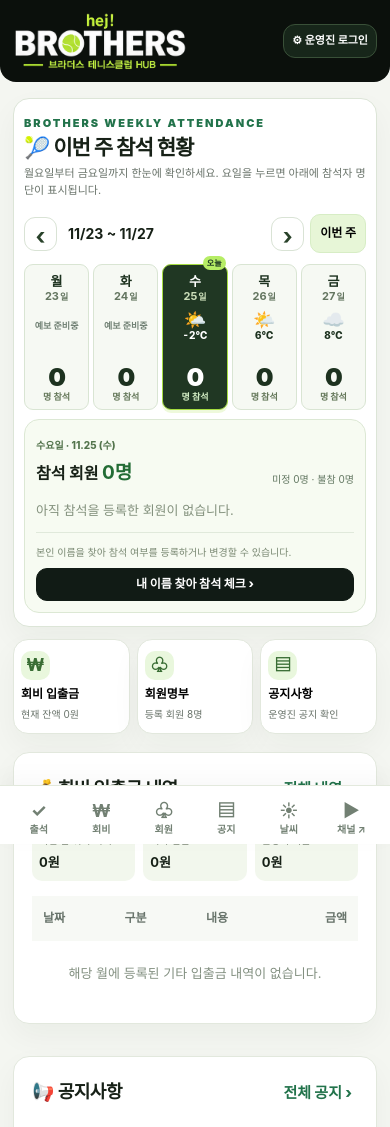
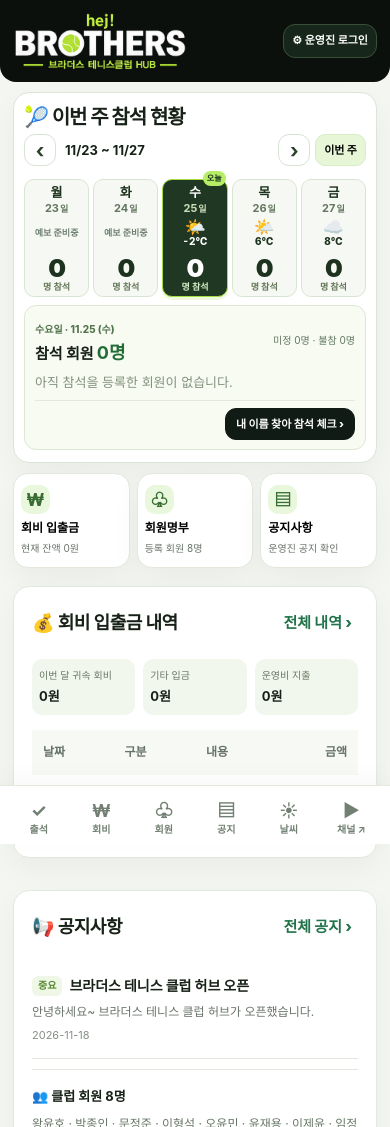
Before and after one commit to drfoods/brotherstc, a plain HTML site: page index.html in a window 390 px wide. Shown: the top 1127 px of the page. Drawn offline with Linux system fonts and the light colour scheme.

Commit message:
Update styles.css

```diff
--- a/styles.css
+++ b/styles.css
@@ -431,3 +431,155 @@
   .weekly-board .weekly-day > .weekday { font-size: 12px; }
   .weekly-board .weekly-day .day-count { font-size: 23px; }
 }
+/* BROTHERS TC HUB v22 — mobile first-screen attendance compact layout
+   Append AFTER v18/v21 rules at the end of styles.css.
+   Keep desktop unchanged; preserve five weekday columns, morning weather,
+   attendance totals, today badge, and selected-day member names.
+*/
+@media (max-width: 760px) {
+  /* Make the top bar smaller without hiding club branding or login. */
+  .site-top {
+    height: 62px;
+    padding-top: 6px;
+    padding-bottom: 6px;
+    margin-bottom: 10px;
+  }
+  .site-top .brand-logo { width: 164px; max-height: 46px; }
+  .site-top .account { font-size: 11px; padding: 7px 8px; }
+
+  /* Remove repeated explanatory text on phones; keep the actual heading. */
+  .weekly-board {
+    padding: 12px 10px 12px;
+    margin-bottom: 10px;
+  }
+  .weekly-board .week-head {
+    gap: 5px;
+    margin-bottom: 7px;
+  }
+  .weekly-board .week-head .eyebrow { display: none; }
+  .weekly-board .week-head h1 {
+    font-size: 20px;
+    line-height: 1.22;
+    margin: 0;
+  }
+  .weekly-board .week-head p { display: none; }
+  .weekly-board .week-ctrl {
+    width: 100%;
+    gap: 5px;
+    margin: 0;
+    justify-content: space-between;
+    align-items: center;
+  }
+  .weekly-board .week-ctrl strong { font-size: 13px; margin: 0 auto 0 4px; }
+  .weekly-board .week-arrow {
+    width: 32px; height: 32px; flex: 0 0 32px;
+    font-size: 20px;
+  }
+  .weekly-board .week-today { padding: 6px 8px; font-size: 11px; min-height: 32px; }
+
+  /* Five compact daily tiles with every data field still visible. */
+  .weekly-board .weekly-scroll { overflow: visible; padding: 6px 0 0; }
+  .weekly-board .weekly-grid {
+    display: grid;
+    grid-template-columns: repeat(5, minmax(0, 1fr));
+    min-width: 0;
+    gap: 4px;
+  }
+  .weekly-board .weekly-day {
+    height: 118px;
+    min-height: 118px;
+    padding: 5px 1px 5px;
+    border-radius: 10px;
+    justify-content: flex-start;
+    overflow: visible;
+  }
+  .weekly-board .weekly-day > .weekday {
+    font-size: 13px;
+    line-height: 1.13;
+  }
+  .weekly-board .weekly-day > .day-date {
+    font-size: 11px;
+    line-height: 1.1;
+    margin-top: 2px;
+  }
+  .weekly-board .weekly-day > .bro-7am {
+    height: 32px;
+    min-height: 32px;
+    margin: 3px 0 1px;
+    gap: 0;
+    flex-shrink: 0;
+    width: 100%;
+  }
+  .weekly-board .weekly-day .bro-7am-emoji {
+    font-size: 17px;
+    line-height: 1;
+  }
+  .weekly-board .weekly-day .bro-7am-temp { font-size: 10px; line-height: 1.1; }
+  .weekly-board .weekly-day .bro-7am-missing {
+    font-size: 9px;
+    line-height: 1.2;
+    white-space: normal;
+    word-break: keep-all;
+    text-align: center;
+  }
+  .weekly-board .weekly-day .day-count {
+    font-size: 25px;
+    line-height: 1;
+    margin: auto 0 0;
+  }
+  .weekly-board .weekly-day .day-count small {
+    display: block;
+    font-size: 9px;
+    line-height: 1.1;
+    margin-top: 1px;
+  }
+  .weekly-board .today-dot {
+    top: -9px;
+    right: 1px;
+    font-size: 8px;
+    padding: 1px 4px;
+  }
+
+  /* Move the selected-day roster up and make the name chips easier to scan. */
+  .weekly-board .weekday-detail {
+    margin-top: 8px;
+    padding: 10px 10px 9px;
+    border-radius: 12px;
+  }
+  .weekly-board .weekday-detail-head { gap: 6px; align-items: center; }
+  .weekly-board .detail-eyebrow { font-size: 10px; line-height: 1.2; }
+  .weekly-board .weekday-detail h2 {
+    font-size: 15px;
+    line-height: 1.25;
+    margin: 2px 0 0;
+  }
+  .weekly-board .weekday-detail h2 strong { font-size: 18px; }
+  .weekly-board .detail-side { font-size: 10px; }
+  .weekly-board .weekday-names {
+    padding: 8px 0;
+    gap: 4px;
+    min-height: 28px;
+  }
+  .weekly-board .weekday-name { font-size: 11px; padding: 4px 7px; }
+  .weekly-board .weekday-detail-foot {
+    padding-top: 7px;
+    gap: 5px;
+    flex-direction: row;
+    justify-content: flex-end;
+  }
+  .weekly-board .weekday-detail-foot > span { display: none; }
+  .weekly-board .weekday-detail-foot .btn {
+    width: auto;
+    min-height: 32px;
+    padding: 5px 10px;
+    font-size: 11px;
+  }
+}
+
+@media (max-width: 360px) {
+  .site-top .brand-logo { width: 145px; }
+  .weekly-board .weekly-day { height: 120px; min-height: 120px; }
+  .weekly-board .weekly-day > .weekday { font-size: 12px; }
+  .weekly-board .weekly-day .bro-7am-emoji { font-size: 16px; }
+  .weekly-board .weekly-day .day-count { font-size: 23px; }
+}
```
